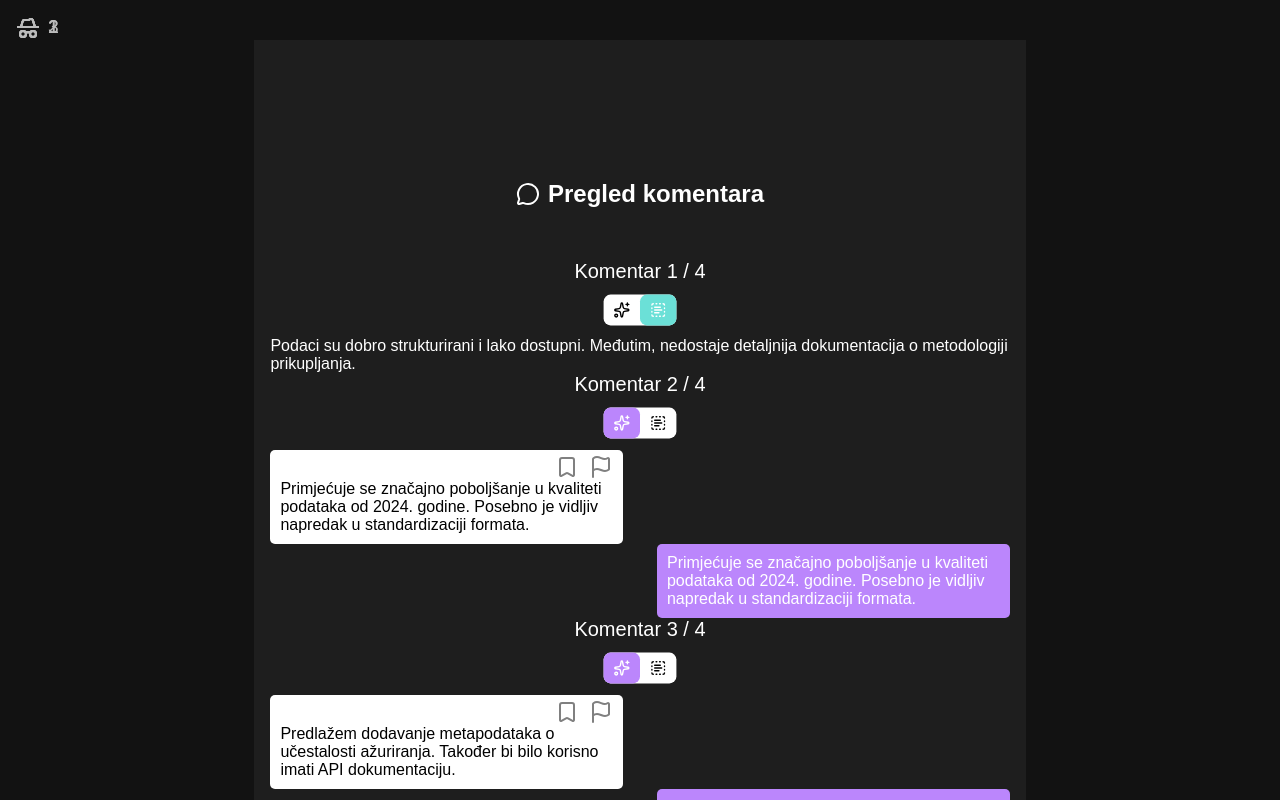
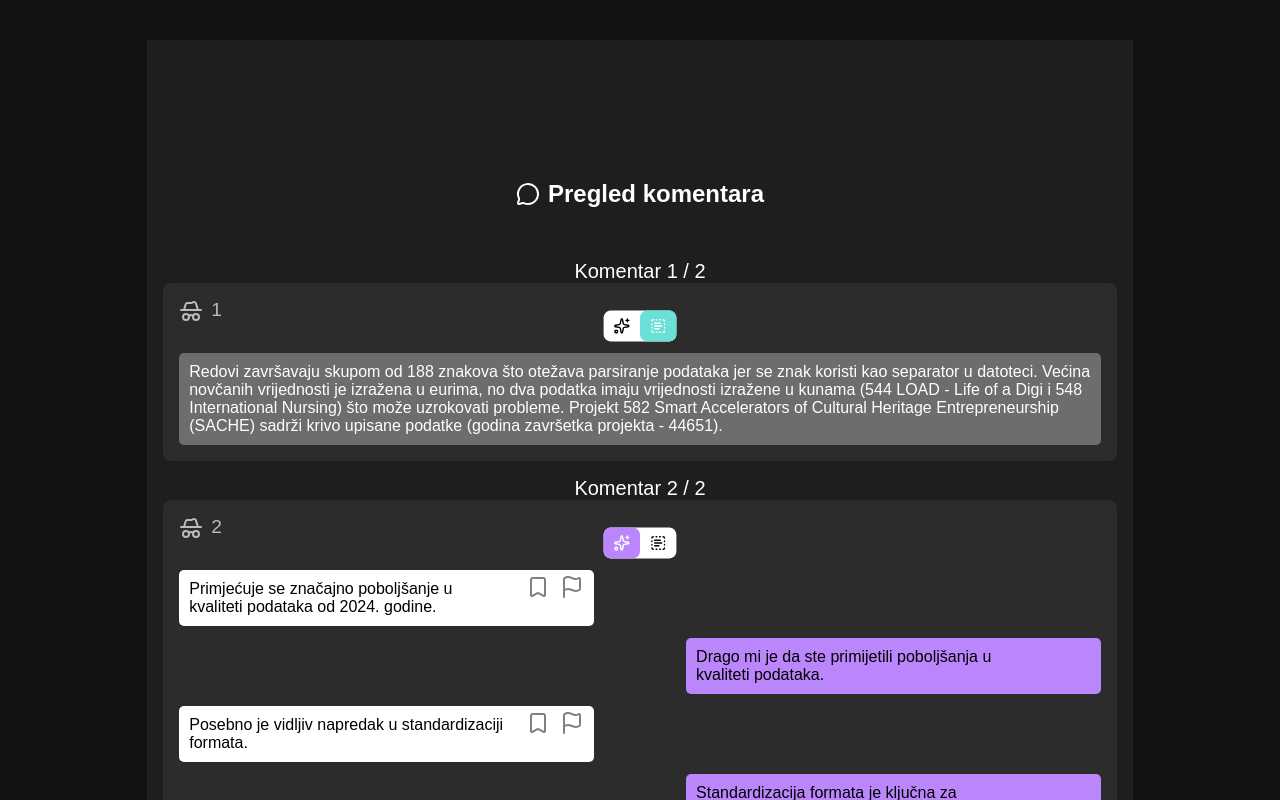
Before and after one commit to Luka147m/R-Gradani, a React (Vite) app in the folder frontend/: page /dataset/2d5f6e7a-4b2c-11ec-81d3-0242ac130003 in a window 1280 px wide. Both pictures are taken after a click on the button 658 px from the left and 309 px from the top of the page. Shown: the top 800 px of the page. Built offline with nearby package versions, Linux system fonts and the light colour scheme.

Commit message:
Front with reply examples

```diff
--- a/frontend/src/CommentBubble.css
+++ b/frontend/src/CommentBubble.css
@@ -11,13 +11,12 @@
 
 .left{
     background-color: white;
-    padding-top: 30px;
 }
 
 
 .right{
     background-color: #BB86FC;
-    color: white;
+    color: black;
     margin-left: auto;
 }
 p{
@@ -35,6 +34,10 @@ p{
     cursor: pointer;
 }
 
+.text-box{
+    width: 80%;
+}
+
 .save-icon .active{
     color: #03DAC6;
     fill: #03DAC6;
--- a/frontend/src/DatasetPage.css
+++ b/frontend/src/DatasetPage.css
@@ -1,3 +1,8 @@
+*{
+  box-sizing: border-box;
+}
+
+
 .dataset-title{
   font-size: 2rem;
   margin-bottom: 0px;
@@ -38,6 +43,16 @@
     font-size: 1.2rem;
     color: #BBBBBB;
 }
+
+.analysis-card{
+  background-color: #2C2C2C;
+  padding: 16px;
+  border-radius: 8px;
+  margin-bottom: 16px;
+  position: relative;
+
+}
+
 
 /* ----------- AI/normal Selector Styles ----------- */
 
@@ -88,6 +103,20 @@
     width: 100%;
 }
 
+.comment-bubble-normal{
+    position: relative;
+    width: 100%;
+    background-color: rgb(110, 108, 108);
+    color: white;
+    padding: 10px;
+    border-radius: 5px;
+}
+.coment-bubble-normal.p{
+    margin: 0px;
+
+
+}
+
 /* ----------- Main Container Styles ----------- */
 
 .search-home-profile-div{
--- a/frontend/src/HomePage.css
+++ b/frontend/src/HomePage.css
@@ -19,7 +19,7 @@ html, body {
 }
 
 .main-container{
-  width: 60%;
+  width: 80%;
   height: 100%;
   background-color: #1E1E1E;
   display: flex;
--- /dev/null
+++ b/frontend/src/Reply.ts
@@ -0,0 +1,7 @@
+export interface Reply {
+  id: number;
+  analysis_id: number;
+  created: string;
+  reply: string;
+  message: string;
+}
--- a/frontend/src/components/CommentBubble.tsx
+++ b/frontend/src/components/CommentBubble.tsx
@@ -103,7 +103,9 @@ export const CommentBubble: React.FC<CommentBubbleProps> = ({ content, isFromCom
                 </div>
             ) : null}
 
-            <p dangerouslySetInnerHTML={{ __html: content }}></p>
+            <div className="text-box">
+                <p dangerouslySetInnerHTML={{ __html: content }}></p>
+            </div>
 
         </div>
     )
--- a/frontend/src/components/CommentCard.tsx
+++ b/frontend/src/components/CommentCard.tsx
@@ -3,6 +3,8 @@ import { CommentBubble } from './CommentBubble';
 
 import {Sparkles, TextSelect, HatGlasses} from 'lucide-react';
 import '../DatasetPage.css';
+
+import type { Reply } from '../Reply';
 
 
 
@@ -11,9 +13,10 @@ interface CommentCardProps {
     subject: string;
     message: string; // HTML content
     created: string;
+    replies: Reply[];
 }
 
-const CommentCard: React.FC<CommentCardProps> = ({ user_id, subject, message, created }) => {
+const CommentCard: React.FC<CommentCardProps> = ({ user_id, subject, message, created, replies }) => {
     const [selectedHomeProfile, setSelectedHomeProfile] = useState<"home" | "profile">("home");
     const [selectedComment, setSelectedComment] = useState<"AISearch" | "normalSearch">("AISearch");
     console.log(subject)
@@ -43,22 +46,24 @@ const CommentCard: React.FC<CommentCardProps> = ({ user_id, subject, message, cr
             </div>
             <div className="comments-flex">
                 {selectedComment === "normalSearch" ? (
-                    <p dangerouslySetInnerHTML={{ __html: message }}></p>
+                    <div className="comment-bubble-normal">
+                        <p dangerouslySetInnerHTML={{ __html: message }}></p>
+                    </div>
                 ) : (
-                    <div className="comment-bubble-space">
-                        <CommentBubble
-                            key={user_id}
-                            content={message}
-                            isFromComment={true}
+                    replies.map((reply: Reply) => (
+                        <>
+                            <CommentBubble
+                                key={reply.id}
+                                content={reply.reply}
+                                isFromComment={true}
                             />
-                        <CommentBubble
-                            key={user_id}
-                            content={message}
-                            isFromComment={false}
+                            <CommentBubble
+                                key={reply.id}
+                                content={reply.message}
+                                isFromComment={false}
                             />
-
-
-                    </div>
+                        </>
+                    ))
                 )}
 
 
--- a/frontend/src/pages/DatasetPage.tsx
+++ b/frontend/src/pages/DatasetPage.tsx
@@ -3,6 +3,7 @@ import { useState, useEffect } from "react";
 import CommentCard from "../components/CommentCard";
 import {MessageCircle} from "lucide-react";
 import "../DatasetPage.css";
+import type { Reply } from "../Reply";
 
 type DatasetState = {
   id?: string;
@@ -53,7 +54,7 @@ const DatasetPage = () => {
           id: 1,
           user_id: 1,
           subject: "Analiza pristupačnosti podataka",
-          message: "<p>Podaci su dobro strukturirani i lako dostupni. Međutim, nedostaje detaljnija dokumentacija o metodologiji prikupljanja.</p>",
+          message: "<p>Redovi završavaju skupom od 188 znakova što otežava parsiranje podataka jer se znak koristi kao separator u datoteci. Većina novčanih vrijednosti je izražena u eurima, no dva podatka imaju  vrijednosti izražene u kunama (544 LOAD -  Life of a Digi i  548  International Nursing) što može uzrokovati probleme. Projekt 582 Smart Accelerators of Cultural Heritage Entrepreneurship (SACHE) sadrži krivo upisane podatke (godina završetka projekta - 44651).</p>",
           created: "2025-10-08T10:30:00Z"
         },
         {
@@ -63,20 +64,20 @@ const DatasetPage = () => {
           message: "<p>Primjećuje se značajno poboljšanje u kvaliteti podataka od 2024. godine. Posebno je vidljiv napredak u standardizaciji formata.</p>",
           created: "2025-10-09T14:15:00Z"
         },
-        {
-          id: 3,
-          user_id: 3,
-          subject: "Mogućnosti za poboljšanje",
-          message: "<p>Predlažem dodavanje metapodataka o učestalosti ažuriranja. Također bi bilo korisno imati API dokumentaciju.</p>",
-          created: "2025-10-10T09:45:00Z"
-        },
-        {
-          id: 4,
-          user_id: 1,
-          subject: "Tehnička analiza formata",
-          message: "<p>CSV format je prikladan za ovaj tip podataka. Preporučujem dodavanje izvoza u JSON format za lakšu integraciju.</p>",
-          created: "2025-10-11T16:20:00Z"
-        }
+        // {
+        //   id: 3,
+        //   user_id: 3,
+        //   subject: "Mogućnosti za poboljšanje",
+        //   message: "<p>Predlažem dodavanje metapodataka o učestalosti ažuriranja. Također bi bilo korisno imati API dokumentaciju.</p>",
+        //   created: "2025-10-10T09:45:00Z"
+        // },
+        // {
+        //   id: 4,
+        //   user_id: 1,
+        //   subject: "Tehnička analiza formata",
+        //   message: "<p>CSV format je prikladan za ovaj tip podataka. Preporučujem dodavanje izvoza u JSON format za lakšu integraciju.</p>",
+        //   created: "2025-10-11T16:20:00Z"
+        // }
       ];
 
       setAnalyses(mockData);
@@ -87,6 +88,44 @@ const DatasetPage = () => {
       fetchAnalyses();
     }
   }, [id]);
+
+  const mockReplies: Reply[] = [
+    {
+      id: 1,
+      analysis_id: 1,
+      created: "2025-10-09T12:00:00Z",
+      reply: 'Redovi završavaju skupom od 188 znakova što otežava parsiranje podataka jer se znak koristi kao separator u datoteci.',
+      message: "Navedena izjava nije uvažena u aktualnoj inačici skupa podataka."
+    },
+    {
+      id: 2,
+      analysis_id: 1,
+      created: "2025-10-10T15:30:00Z",
+      reply: "Većina novčanih vrijednosti je izražena u eurima, no dva podatka imaju  vrijednosti izražene u kunama (544 LOAD -  Life of a Digi i  548  International Nursing) što može uzrokovati probleme.",
+      message: "Ne mogu dati kvalitetan odgovor na ovu izjavu."
+    },
+    {
+      id: 3,
+      analysis_id: 1,
+      created: "2025-10-11T09:45:00Z",
+      reply: "Projekt 582 Smart Accelerators of Cultural Heritage Entrepreneurship (SACHE) sadrži krivo upisane podatke (godina završetka projekta - 44651).",
+      message: "Ne mogu pronaći navedeni znakovni niz u skupu podataka"
+    },
+    {
+      id: 4,
+      analysis_id: 2,
+      created: "2025-10-10T10:15:00Z",
+      reply: "Primjećuje se značajno poboljšanje u kvaliteti podataka od 2024. godine.",
+      message: "Drago mi je da ste primijetili poboljšanja u kvaliteti podataka."
+    },
+    {
+      id: 5,
+      analysis_id: 2,
+      created: "2025-10-11T14:50:00Z",
+      reply: "Posebno je vidljiv napredak u standardizaciji formata.",
+      message: "Standardizacija formata je ključna za interoperabilnost podataka."
+    }
+  ];
 
   return (
     <div className="main-container">
@@ -109,7 +148,8 @@ const DatasetPage = () => {
               user_id={analysis.user_id}
               subject={analysis.subject}
               message={analysis.message}
-              created={analysis.created} />
+              created={analysis.created}
+              replies={mockReplies.filter(reply => reply.analysis_id === analysis.id)} />
           </>
         ))}
 
```
